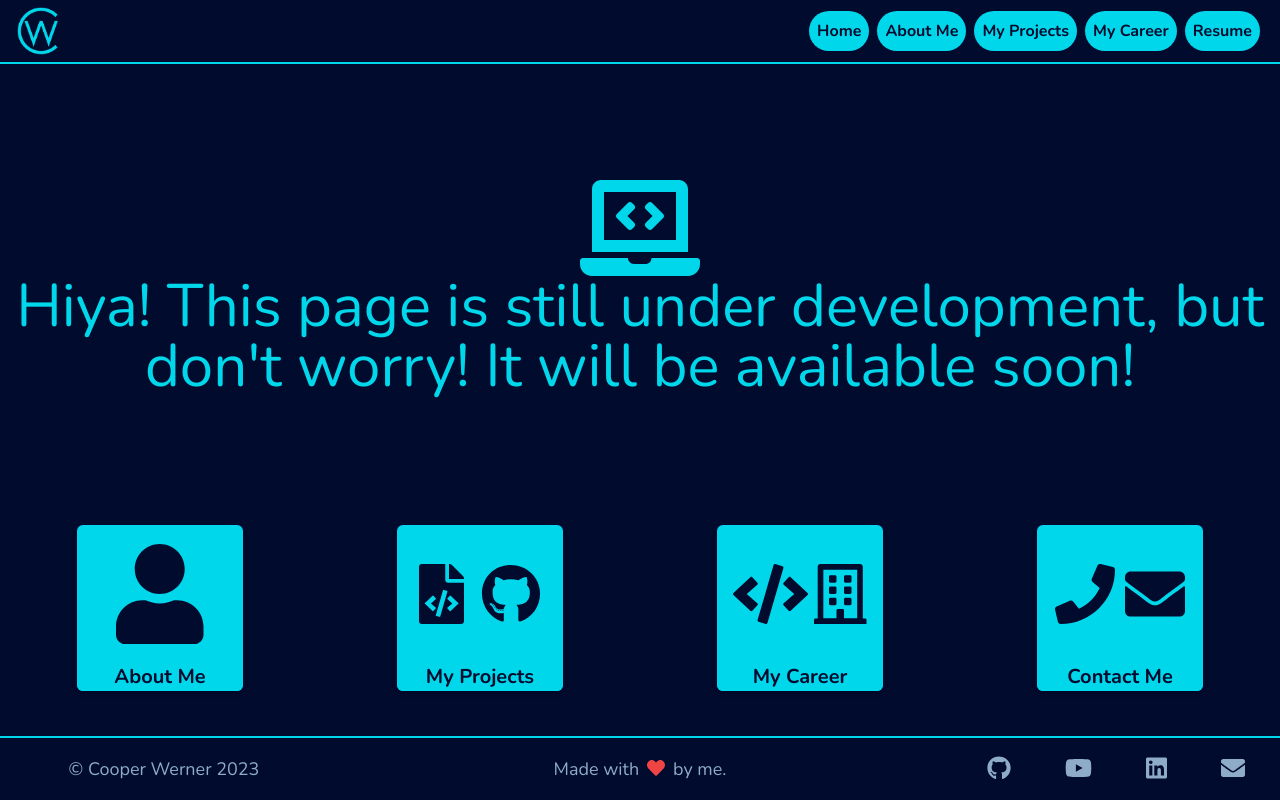
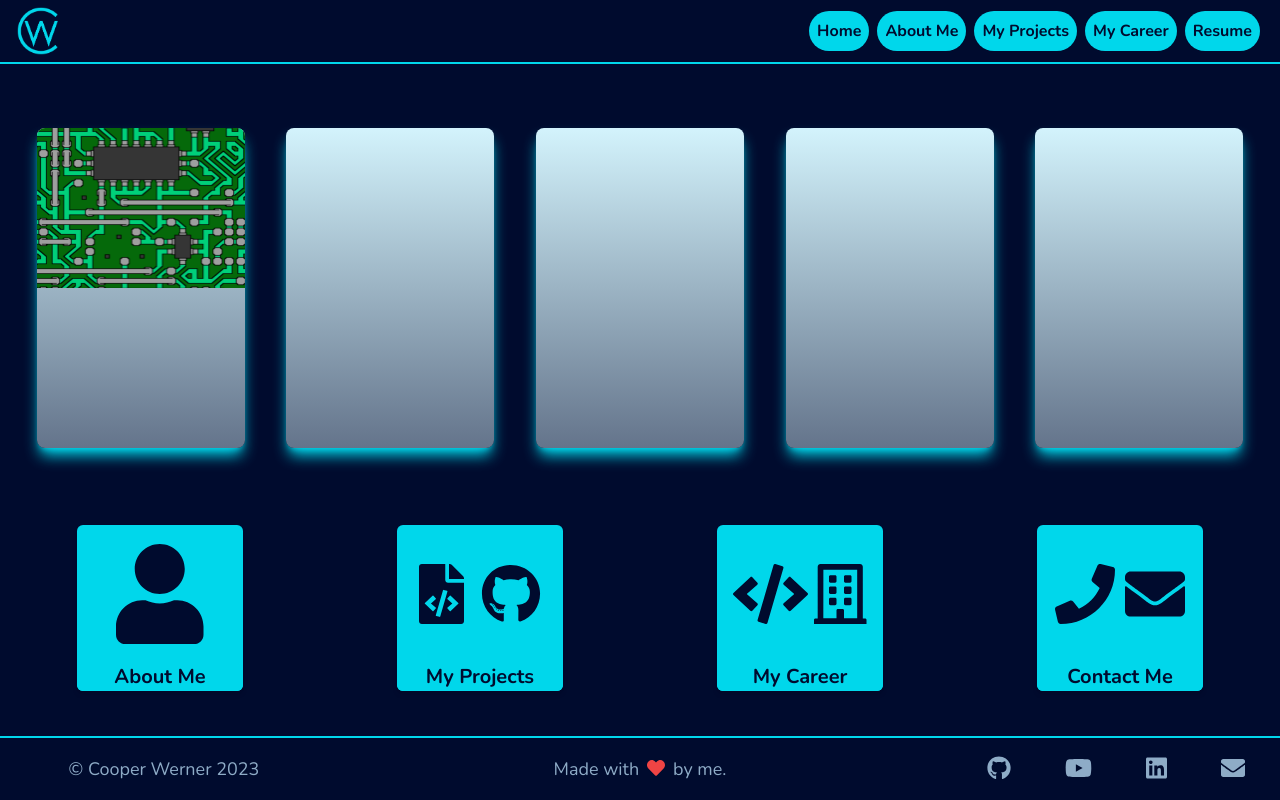
Before and after one commit to CooperW824/cooperw.tech, an Angular app: page /projects in a window 1280 px wide. Built offline with nearby package versions, Linux system fonts and the light colour scheme.

Commit message:
Starting Projects Screen

```diff
--- a/src/app/components/nav-bar/nav-bar.component.html
+++ b/src/app/components/nav-bar/nav-bar.component.html
@@ -147,7 +147,7 @@
 			<div class="pb-16 phone:hidden"></div>
 		</div>
 		<coop-footer
-			class="fixed bottom-0 left-0 w-full flex flex-col h-16"
+			class="fixed bottom-0 left-0 w-full h-16"
 		></coop-footer>
 	</div>
 </nav>
--- a/src/app/pages/about-me/about-me.component.css
+++ b/src/app/pages/about-me/about-me.component.css
@@ -1,3 +1,3 @@
-.skill-card{
-    @apply bg-coop-text-paragraph py-2 rounded-md font-bold w-[75px] text-center my-1 mx-0.5
+.skill-card {
+	@apply bg-coop-text-paragraph py-2 rounded-md font-bold w-[75px] text-center my-1 mx-0.5;
 }
--- a/src/app/pages/my-projects/my-projects.component.html
+++ b/src/app/pages/my-projects/my-projects.component.html
@@ -4,17 +4,27 @@
 	<coop-nav-bar class="h-16 w-full"></coop-nav-bar>
 
 	<div
-		class="flex items-center justify-center w-full bg-coop-background font-round h-fit p-4 flex-grow flex-shrink basis-auto"
+		class="flex flex-col lg:flex-row items-center justify-around w-full bg-coop-background font-round h-fit p-4 flex-grow flex-shrink basis-auto"
 	>
 		<div
-			class="w-full 2xl:w-7/12 flex flex-col items-center justify-around text-coop-highlight text-center"
+			class="flex flex-row lg:flex-col items-center justify-between h-80 w-5/6 md:w-2/3 lg:w-1/6 bg-gradient-to-b from-coop-text-header to-slate-500 rounded-lg shadow-lg shadow-coop-highlight mb-8 lg:mb-0"
 		>
-			<fa-icon [icon]="faLaptopCode" size="6x"></fa-icon>
-			<h1 class="text-6xl">
-				Hiya! This page is still under development, but don't worry! It
-				will be available soon!
-			</h1>
+			<div class="h-1/2 w-full">
+				<img class="rounded-t-lg w-full h-full" src="../../../assets/imgs/WFC_Circuit.png">
+			</div>
 		</div>
+		<div
+			class="flex flex-col items-center justify-between h-80 w-5/6 md:w-2/3 lg:w-1/6 bg-gradient-to-b from-coop-text-header to-slate-500 rounded-lg shadow-lg shadow-coop-highlight mb-8 lg:mb-0"
+		></div>
+		<div
+			class="flex flex-col items-center justify-between h-80 w-5/6 md:w-2/3 lg:w-1/6 bg-gradient-to-b from-coop-text-header to-slate-500 rounded-lg shadow-lg shadow-coop-highlight mb-8 lg:mb-0"
+		></div>
+		<div
+			class="flex flex-col items-center justify-between h-80 w-5/6 md:w-2/3 lg:w-1/6 bg-gradient-to-b from-coop-text-header to-slate-500 rounded-lg shadow-lg shadow-coop-highlight mb-8 lg:mb-0"
+		></div>
+		<div
+			class="flex flex-col items-center justify-between h-80 w-5/6 md:w-2/3 lg:w-1/6 bg-gradient-to-b from-coop-text-header to-slate-500 rounded-lg shadow-lg shadow-coop-highlight mb-8 lg:mb-0"
+		></div>
 	</div>
 
 	<coop-card-bar class="hidden sm:flex h-56 2xl:h-80 w-full"></coop-card-bar>
```
Also changed, not shown: src/app/pages/about-me/about-me.component.html (+13 -11 lines), src/app/pages/home-page/home-page.component.html (+8 -6 lines), src/assets/imgs/WFC_Circuit.png (added), 1 other file (tests, documents, lock files or other folders).
